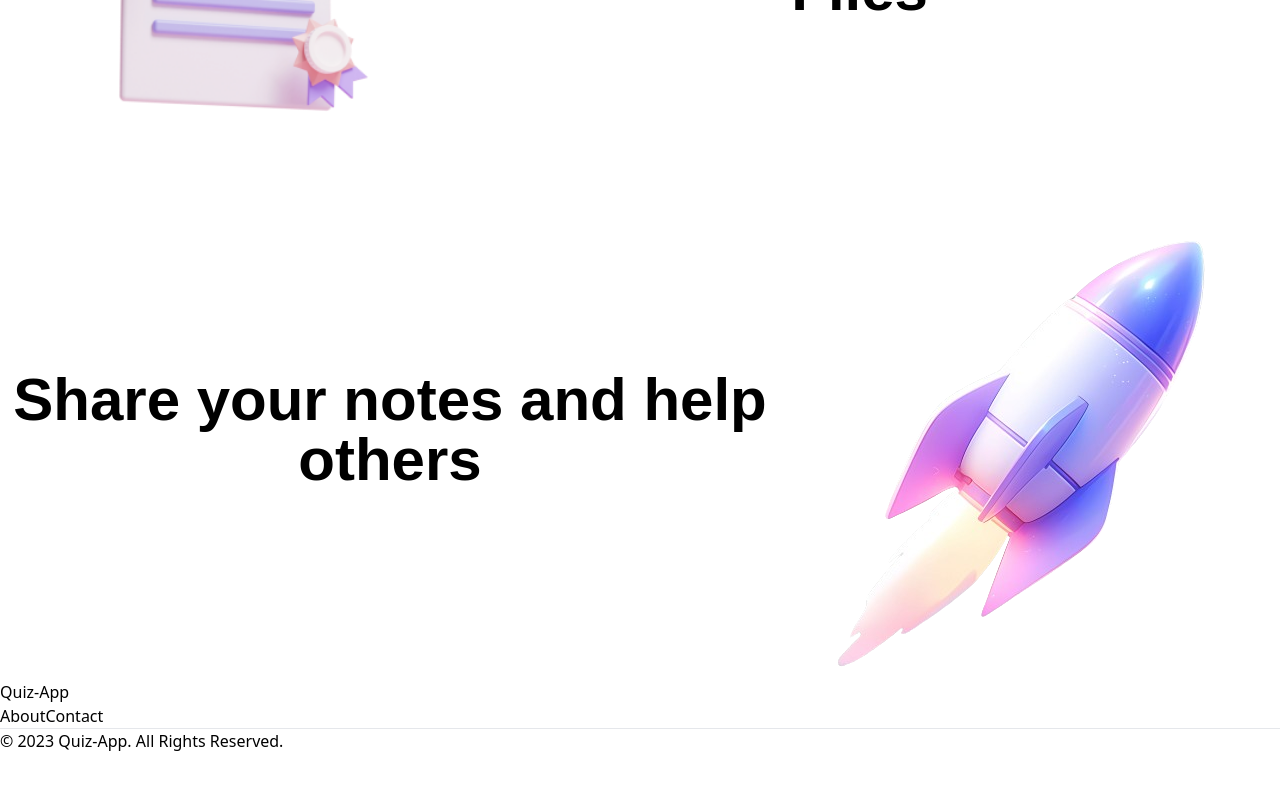
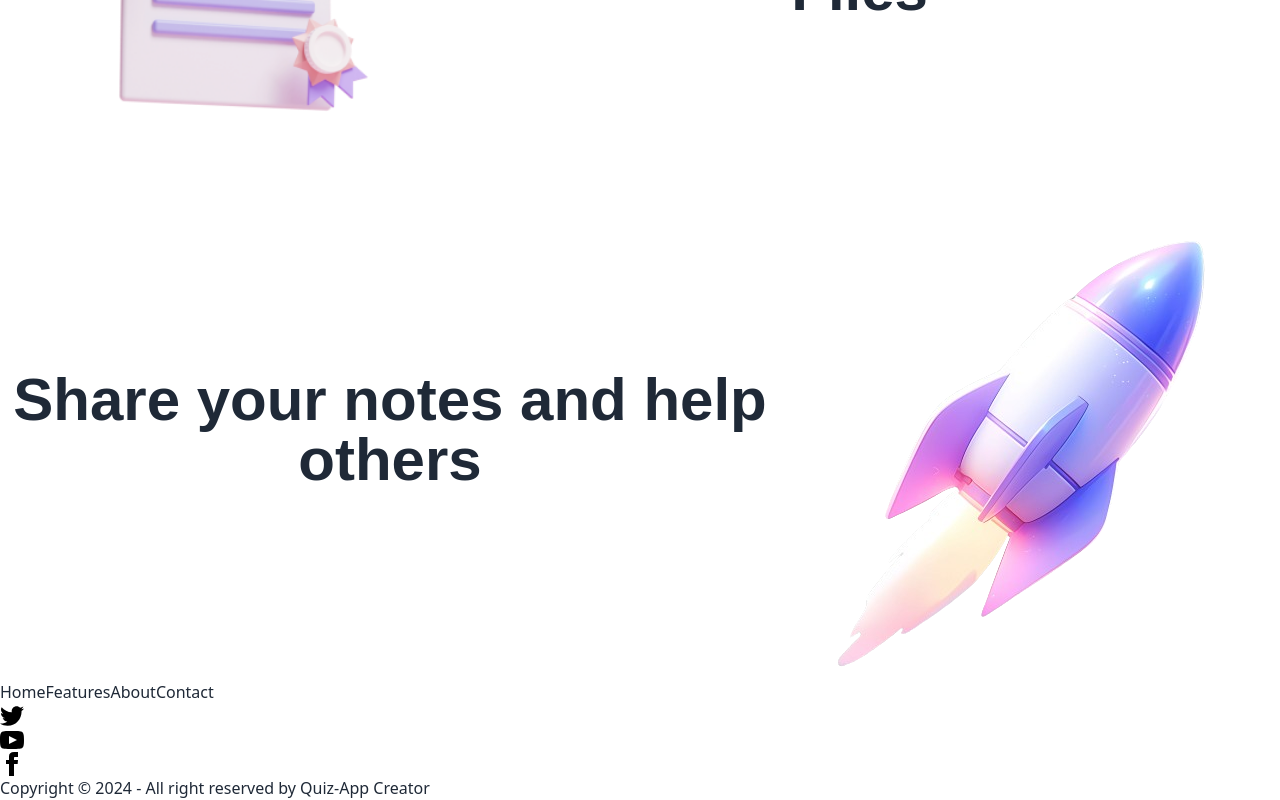
Before and after one commit to Sahil4883/quiz-card, a Next.js app: page / in a window 1280 px wide. Shown: the part 1346-2146 px from the top of the page. Before the commit the page ends 2099 px from the top, so only its background shows below. Built offline with nearby package versions, Linux system fonts and the light colour scheme; no server answers.

Commit message:
Insrtalling DaisyUI and changing the footer with it

```diff
--- a/Components/Footer.tsx
+++ b/Components/Footer.tsx
@@ -1,44 +1,67 @@
 import React from "react";
+import Link from "next/link";
 
 const footer = () => {
   return (
-    <div>
-      <footer className="bg-white rounded-lg shadow dark:bg-gray-900">
-        <div className="w-full max-w-screen-xl mx-auto p-4 md:py-8">
-          <div className="sm:flex sm:items-center sm:justify-between">
-            <a
-              href="/"
-              className="flex items-center mb-4 sm:mb-0 space-x-3 rtl:space-x-reverse"
+    <footer className="footer footer-center border-t-2 text-base-content rounded p-4">
+      <nav className="grid grid-flow-col gap-4">
+        <Link href="/" className="link link-hover">
+          Home
+        </Link>
+        <Link href="/features" className="link link-hover">
+          Features
+        </Link>
+        <Link href="/about" className="link link-hover">
+          About
+        </Link>
+        <Link href="contact" className="link link-hover">
+          Contact
+        </Link>
+      </nav>
+      <nav>
+        <div className="grid grid-flow-col gap-4">
+          <a>
+            <svg
+              xmlns="http://www.w3.org/2000/svg"
+              width="24"
+              height="24"
+              viewBox="0 0 24 24"
+              className="fill-current"
             >
-              <span className="self-center text-2xl font-semibold whitespace-nowrap dark:text-white">
-                Quiz-App
-              </span>
-            </a>
-            <ul className="flex flex-wrap items-center mb-6 text-sm font-medium text-gray-500 sm:mb-0 dark:text-gray-400">
-              <li>
-                <a href="/about" className="hover:underline me-4 md:me-6">
-                  About
-                </a>
-              </li>
-
-              <li>
-                <a href="/contact" className="hover:underline">
-                  Contact
-                </a>
-              </li>
-            </ul>
-          </div>
-          <hr className="my-2 border-gray-200 sm:mx-auto dark:border-gray-700 lg:my-2" />
-          <span className="block text-sm text-gray-500 sm:text-center dark:text-gray-400">
-            © 2023{" "}
-            <a href="/" className="hover:underline">
-              Quiz-App
-            </a>
-            . All Rights Reserved.
-          </span>
+              <path d="M24 4.557c-.883.392-1.832.656-2.828.775 1.017-.609 1.798-1.574 2.165-2.724-.951.564-2.005.974-3.127 1.195-.897-.957-2.178-1.555-3.594-1.555-3.179 0-5.515 2.966-4.797 6.045-4.091-.205-7.719-2.165-10.148-5.144-1.29 2.213-.669 5.108 1.523 6.574-.806-.026-1.566-.247-2.229-.616-.054 2.281 1.581 4.415 3.949 4.89-.693.188-1.452.232-2.224.084.626 1.956 2.444 3.379 4.6 3.419-2.07 1.623-4.678 2.348-7.29 2.04 2.179 1.397 4.768 2.212 7.548 2.212 9.142 0 14.307-7.721 13.995-14.646.962-.695 1.797-1.562 2.457-2.549z"></path>
+            </svg>
+          </a>
+          <a>
+            <svg
+              xmlns="http://www.w3.org/2000/svg"
+              width="24"
+              height="24"
+              viewBox="0 0 24 24"
+              className="fill-current"
+            >
+              <path d="M19.615 3.184c-3.604-.246-11.631-.245-15.23 0-3.897.266-4.356 2.62-4.385 8.816.029 6.185.484 8.549 4.385 8.816 3.6.245 11.626.246 15.23 0 3.897-.266 4.356-2.62 4.385-8.816-.029-6.185-.484-8.549-4.385-8.816zm-10.615 12.816v-8l8 3.993-8 4.007z"></path>
+            </svg>
+          </a>
+          <a>
+            <svg
+              xmlns="http://www.w3.org/2000/svg"
+              width="24"
+              height="24"
+              viewBox="0 0 24 24"
+              className="fill-current"
+            >
+              <path d="M9 8h-3v4h3v12h5v-12h3.642l.358-4h-4v-1.667c0-.955.192-1.333 1.115-1.333h2.885v-5h-3.808c-3.596 0-5.192 1.583-5.192 4.615v3.385z"></path>
+            </svg>
+          </a>
         </div>
-      </footer>
-    </div>
+      </nav>
+      <aside>
+        <p>
+          Copyright © {new Date().getFullYear()} - All right reserved by
+          Quiz-App Creator
+        </p>
+      </aside>
+    </footer>
   );
 };
 
--- a/package.json
+++ b/package.json
@@ -23,6 +23,7 @@
     "@types/node": "^20",
     "@types/react": "^18",
     "@types/react-dom": "^18",
+    "daisyui": "^4.12.10",
     "eslint": "^8",
     "eslint-config-next": "14.2.3",
     "postcss": "^8",
--- a/tailwind.config.ts
+++ b/tailwind.config.ts
@@ -16,6 +16,8 @@ const config: Config = {
       },
     },
   },
-  plugins: [],
+  plugins: [
+    require('daisyui'),
+  ],
 };
 export default config;
```
Also changed, not shown: 1 other file (tests, documents, lock files or other folders).
